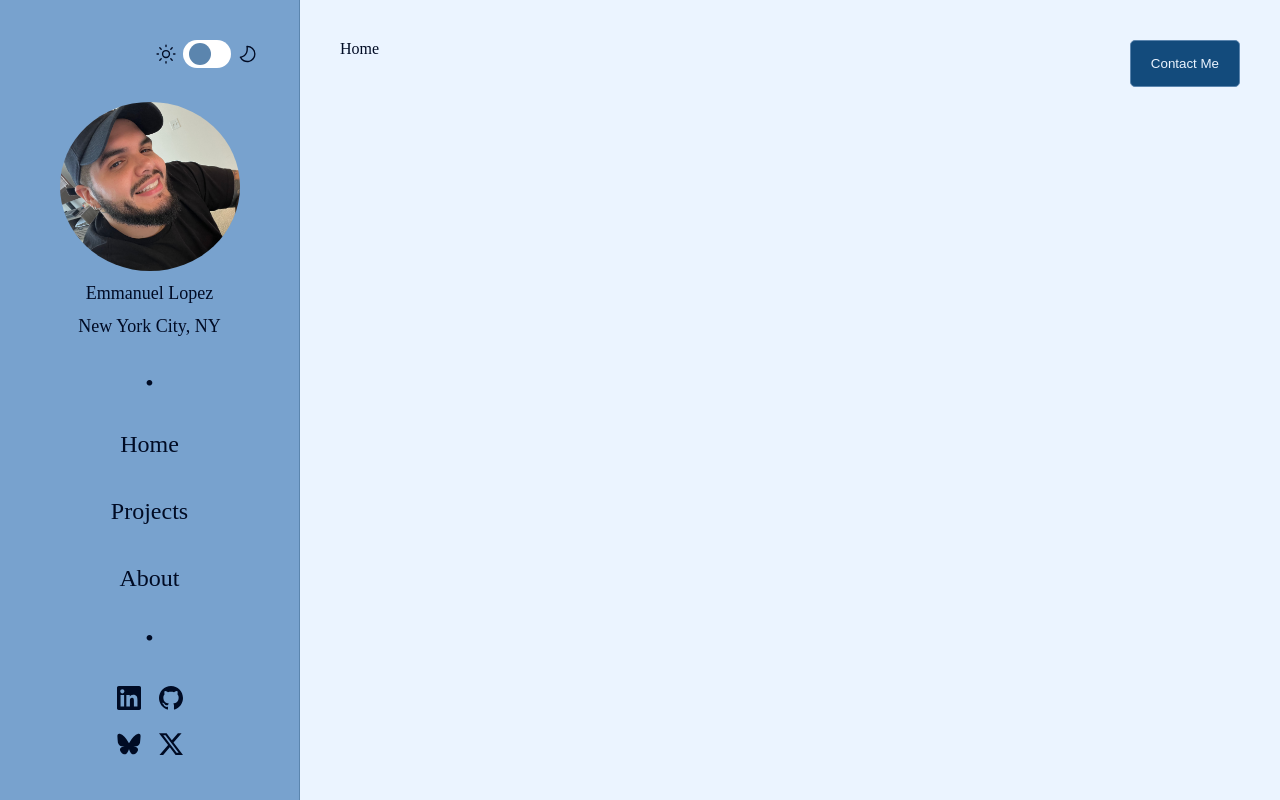
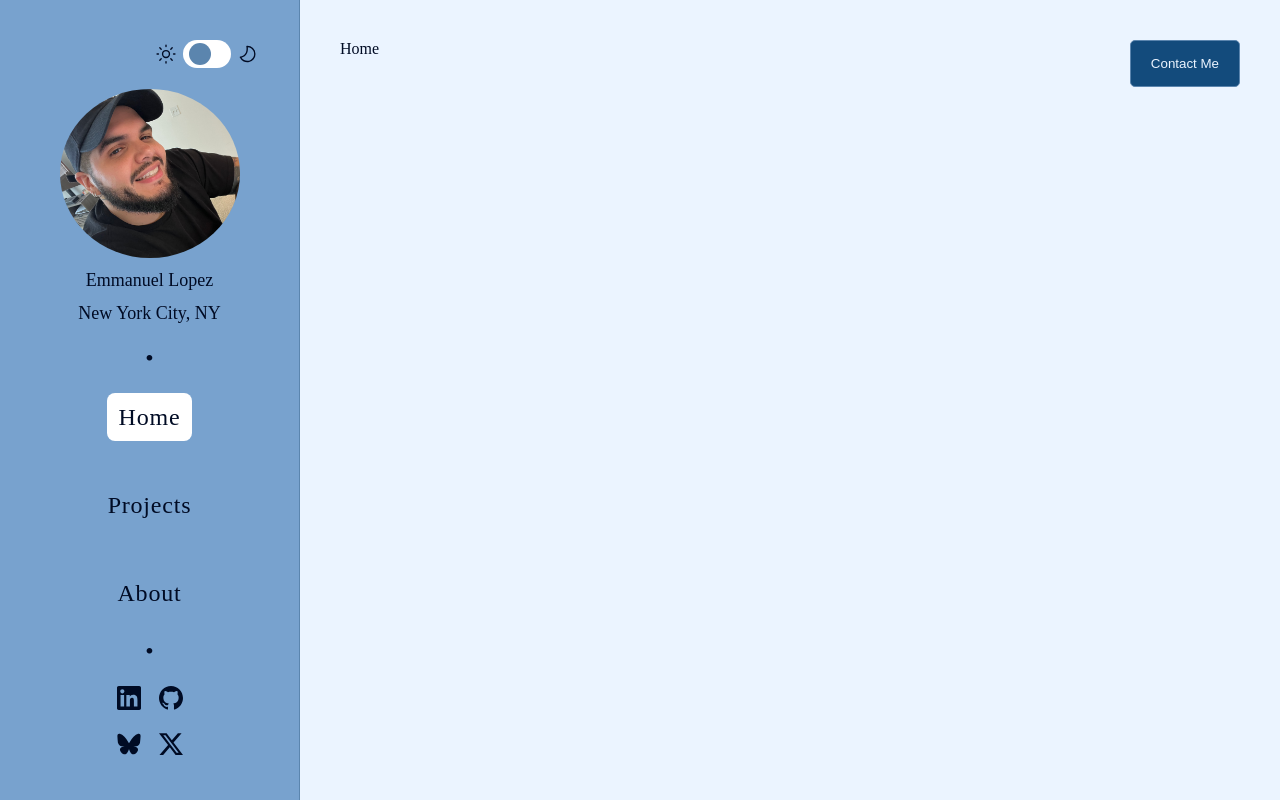
Before and after one commit to EmLopezDev/portfolio, a React (Vite) app: page / in a window 1280 px wide. Built offline with nearby package versions, Linux system fonts and the light colour scheme.

Commit message:
Created Nav component
Extracted nav logic into its own component. Added active state to it.
Need to updated styling.

```diff
--- /dev/null
+++ b/src/components/Nav/Nav.tsx
@@ -0,0 +1,20 @@
+import NavItem from "./NavItem";
+import { navData } from "./navData";
+
+function Nav() {
+    return (
+        <nav className="nav">
+            <ul className="nav__list">
+                {navData.map((item) => (
+                    <NavItem
+                        key={item.id}
+                        path={item.path}
+                        pathName={item.pathName}
+                    />
+                ))}
+            </ul>
+        </nav>
+    );
+}
+
+export default Nav;
--- /dev/null
+++ b/src/components/Nav/NavItem.tsx
@@ -0,0 +1,16 @@
+import { type NavDataType } from "./navData";
+import { Link } from "react-router-dom";
+import { capitalize } from "../../lib/string.utils";
+import { useLocation } from "react-router-dom";
+
+function NavItem({ path, pathName }: Omit<NavDataType, "id">) {
+    const location = useLocation();
+    const active = location.pathname === path;
+    return (
+        <li className={`nav__list--item ${active ? "active" : ""}`}>
+            <Link to={path}>{capitalize(pathName)}</Link>
+        </li>
+    );
+}
+
+export default NavItem;
--- /dev/null
+++ b/src/components/Nav/navData.ts
@@ -0,0 +1,23 @@
+export type NavDataType = {
+    id: number;
+    pathName: string;
+    path: string;
+};
+
+export const navData: NavDataType[] = [
+    {
+        id: 1,
+        pathName: "home",
+        path: "/",
+    },
+    {
+        id: 2,
+        pathName: "projects",
+        path: "/projects",
+    },
+    {
+        id: 3,
+        pathName: "about",
+        path: "/about",
+    },
+];
--- a/src/components/Sidebar/Sidebar.tsx
+++ b/src/components/Sidebar/Sidebar.tsx
@@ -1,6 +1,7 @@
 import { IconLink } from "../Icon/IconLink";
-import { Link } from "react-router-dom";
+import { Link, useLocation } from "react-router-dom";
 import ThemeButton from "../ThemeButton/ThemeButton";
+import Nav from "../Nav/Nav";
 
 function Sidebar() {
     return (
@@ -20,19 +21,7 @@ function Sidebar() {
                 </span>
             </div>
             <span className="sidebar__bullet">&#8226;</span>
-            <nav className="sidebar__nav">
-                <ul className="sidebar__nav--list">
-                    <li className="sidebar__nav--item">
-                        <Link to="/">Home</Link>
-                    </li>
-                    <li className="sidebar__nav--item">
-                        <Link to="/projects">Projects</Link>
-                    </li>
-                    <li className="sidebar__nav--item">
-                        <Link to="/about">About</Link>
-                    </li>
-                </ul>
-            </nav>
+            <Nav />
             <span className="sidebar__bullet">&#8226;</span>
             <div className="sidebar__social">
                 <IconLink
@@ -42,19 +31,19 @@ function Sidebar() {
                     target="_blank"
                 />
                 <IconLink
-                    href=""
+                    href="https://github.com/EmLopezDev"
                     name="github"
                     size={24}
                     target="_blank"
                 />
                 <IconLink
-                    href=""
+                    href="https://bsky.app/profile/emlopezdev.bsky.social"
                     name="bluesky"
                     size={24}
                     target="_blank"
                 />
                 <IconLink
-                    href=""
+                    href="https://x.com/emlopezdev"
                     name="xtwitter"
                     size={24}
                     target="_blank"
--- a/src/lib/string.utils.ts
+++ b/src/lib/string.utils.ts
@@ -1,7 +1,12 @@
-export const nameCheck = (string: string) => {
-    return /^[a-zA-Z ]+$/g.test(string);
+export const nameCheck = (str: string) => {
+    return /^[a-zA-Z ]+$/g.test(str);
 };
 
-export const emailCheck = (string: string) => {
-    return /^[\w-\.]+@([\w-]+\.)+[\w-]{2,4}$/g.test(string);
+export const emailCheck = (str: string) => {
+    return /^[\w-\.]+@([\w-]+\.)+[\w-]{2,4}$/g.test(str);
 };
+
+export const capitalize = (str: string) => {
+    if (!str.length) return "";
+    return str.charAt(0).toUpperCase() + str.slice(1);
+};
--- a/src/scss/components/_index.scss
+++ b/src/scss/components/_index.scss
@@ -1,6 +1,7 @@
 @forward "contact_button";
 @forward "contact_form";
 @forward "loader";
+@forward "nav";
 @forward "page";
 @forward "sidebar";
 @forward "theme_button";
--- /dev/null
+++ b/src/scss/components/_nav.scss
@@ -0,0 +1,28 @@
+@use "../utils/" as u;
+
+.nav {
+    &__list {
+        display: flex;
+        flex-direction: column;
+        align-items: center;
+        gap: u.rem(40);
+        font-size: u.rem(24);
+
+        &--item {
+            display: flex;
+            line-height: 100%;
+            letter-spacing: u.rem(0.8);
+            padding: 12px;
+
+            &:hover {
+                background-color: white;
+                border-radius: u.rem(8);
+            }
+
+            &.active {
+                background-color: white;
+                border-radius: u.rem(8);
+            }
+        }
+    }
+}
--- a/src/scss/components/_sidebar.scss
+++ b/src/scss/components/_sidebar.scss
@@ -36,14 +36,6 @@
         font-size: u.rem(24);
     }
 
-    &__nav--list {
-        display: flex;
-        flex-direction: column;
-        align-items: center;
-        gap: u.rem(40);
-        font-size: u.rem(24);
-    }
-
     &__social {
         display: grid;
         grid-template-columns: 1fr 1fr;
```
